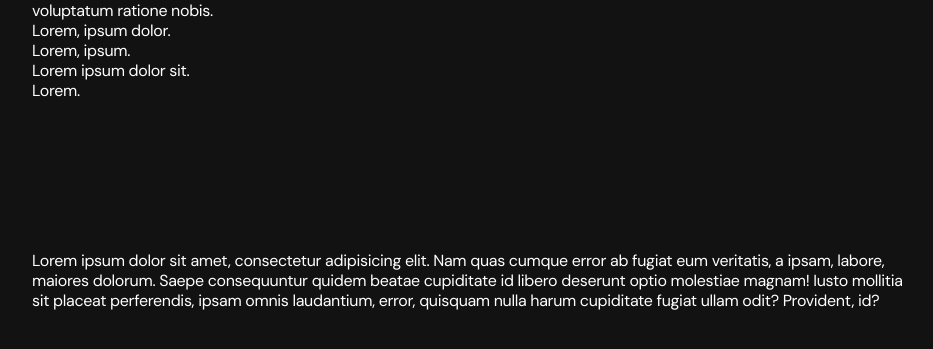
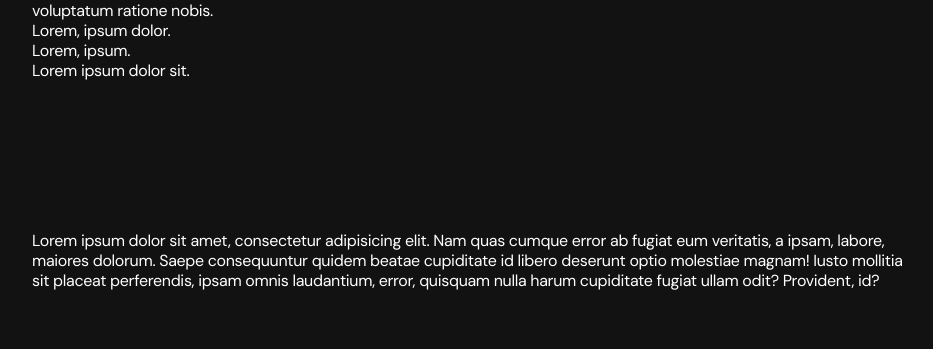
Before and after one commit to GroupG-FocusFrame/FocusFrame, a plain HTML site: page index.html in a window 1280 px wide. Shown: the part 39-388 px from the top of the page, without its empty margins (168-1101 px from the left). Drawn offline with nearby package versions, Linux system fonts and the light colour scheme.

Commit message:
header update deneme

```diff
--- a/index.html
+++ b/index.html
@@ -46,7 +46,6 @@
         <li>Lorem, ipsum dolor.</li>
         <li>Lorem, ipsum.</li>
         <li>Lorem ipsum dolor sit.</li>
-        <li>Lorem.</li>
       </ul>
     </header>
     <main>
```
